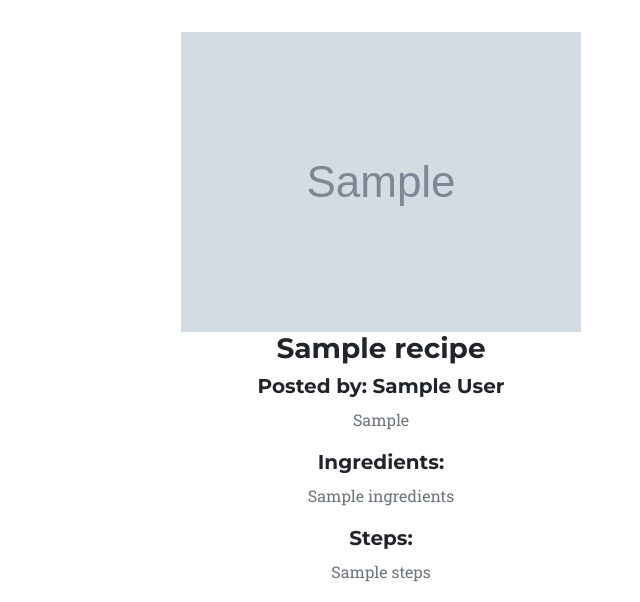
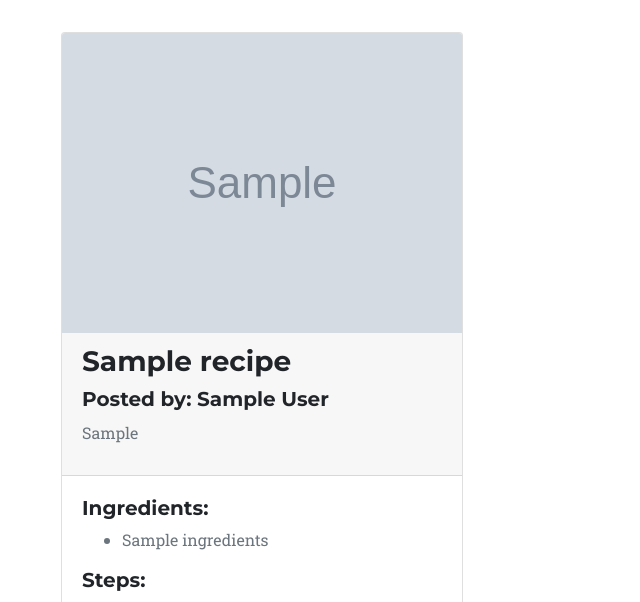
Before and after one commit to Code-Institute-Submissions/Third-Milestone-Project-Cookbook1, a Flask app: template templates/recipe.html in a window 1280 px wide. Shown: the part 714-1316 px from the top of the page, without its empty margins (259-899 px from the left). Run offline with Flask 2, Linux system fonts and the light colour scheme; the template is opened without the code that fills it: most values are stand-ins (such as "Sample title", 1, 10 or a date in 2020); grey boxes marked "Sample" are stand-in pictures; some libraries are stand-ins or nearby versions; some web fonts are replaced; grey boxes are pictures that could not be loaded.

Commit message:
cahged the container and added card to it to display the recipe

```diff
--- a/templates/recipe.html
+++ b/templates/recipe.html
@@ -3,37 +3,67 @@
 {%block content%}
 
 
-<div class="text-center col-md-8 offset-md-2">
-    <div class=" container">
+<div class="container col-md-6 offset-md-3">
+    <div class="row recipe-row">
         {% if session["existing_user"] == recipe.author %}
-        <div class="row edit-section">
+        <div class="edit-section">
             <a href="{{  url_for('edit_recipe', recipe_id=recipe._id) }}" class="btn btn-primary">Edit Recipe</a>
             <a href="{{  url_for('delete_recipe', recipe_id=recipe._id) }}" class="btn btn-primary">Delete Recipe</a>
         </div>
         {% endif %}
+        <div class="card">
             <!-- Image field -->
-        <img src="{{ recipe.image }}" alt="{{ recipe.title }}" class="img-fluid">
-        <row class="recipe-header">
+            <div class="card-img recipe-card-image">
+                <img class="card-img-top" src="{{ recipe.image }}" alt="{{ recipe.title }}" class="img-fluid">
+            </div>
+            <div class="card-header">
                 <!-- Recipe title field -->
-        <h3 class="text-center section-heading">{{ recipe.recipe_title }}</h3>
+                <h3 class="section-heading">{{ recipe.recipe_title }}</h3>
                 <!-- Recipe author field -->
-        <h5 class="text-center section-heading">Posted by: {{ recipe.author }}</h5>
+                <h5 class="section-heading">Posted by: {{ recipe.author }}</h5>
                 <!-- Recipe Story field -->
                 <P class="recipe-story text-muted">{{ recipe.recipe_story }}</P>
-        </row>
-        <div class="container">
+            </div>
+            <div class="card-body">
 
                 <!-- Ingredients field -->
                 <h5 class="section-heading">Ingredients:</h5>
-            <p class="text-muted">{{ recipe.ingredients}}</p>
-
+                <ul class="ingredints-list">
+                    {% for ingredient in recipe.ingredients.split(",") %}
+                    <li class="text-muted">{{ingredient}}</li>
+                    {% endfor %}
+                </ul>
                 <!-- Steps field -->
                 <h5 class="section-heading">Steps:</h5>
                 <p class="text-muted">{{ recipe.steps }}</p>
             </div>
-
+        </div>
     </div>
 </div>
 
 
 {% endblock %}
+
+
+
+<div class="container recipes-container">
+    <div class="row ">
+{% for recipe in recipes %}
+    <div class="card-deck col-lg-3 col-md-6 mb-4">
+        <div class="card ">
+            <div class="card-img">
+            <img class="card-img-top" src="{{ recipe.image }}" alt="">
+            </div>
+            <div class="card-body">
+                <h4 class="card-title">{{ recipe.recipe_title }}</h4>
+                <h6 class="card-author">By: {{ recipe.author }}</h6>
+                <p class="card-text">{{ recipe.recipe_story }}</p>
+            </div>
+            <div class="card-footer">
+                <a href="{{ url_for('recipe', recipe_id=recipe._id) }} " class="btn btn-primary">View recipe</a>
+            </div>
+        </div>
+    </div>
+    {% endfor %}
+    </div>
+</div>
```
Lines whose indentation alone changed are shown as unchanged.
